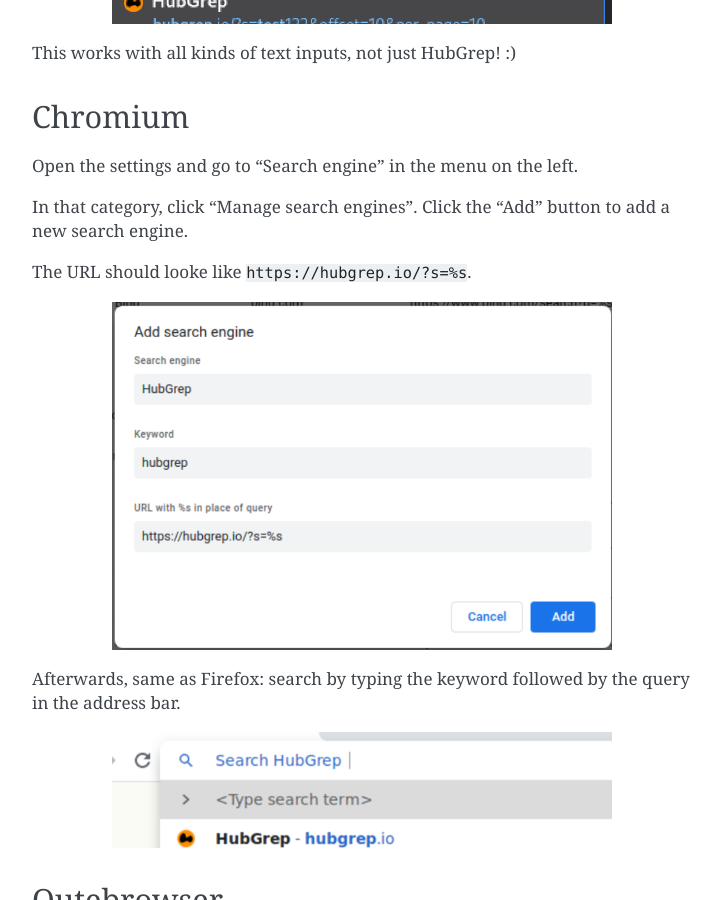
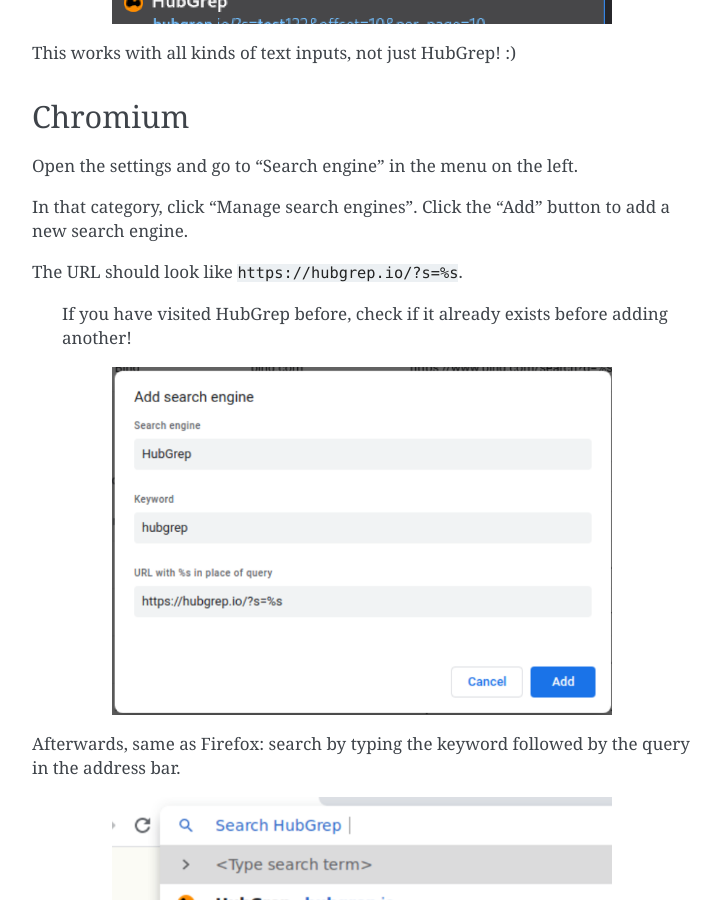
Before and after one commit to HubGrep/hubgrep_documentation, a Sphinx documentation site: the page built from source/docs/add_to_browser.md, in a window 1280 px wide and 900 px high, scrolled down 1396 px. Shown: the whole window, without its empty margins (388-1109 px from the left). Built offline with Sphinx 7.4.7, drawn with Linux system fonts in a browser that asks for light colours; pages that are not in the unit, such as notebooks, are missing from menus; the version number could not be read and is left out.

Commit message:
typo and comment

````diff
--- a/source/docs/add_to_browser.md
+++ b/source/docs/add_to_browser.md
@@ -40,8 +40,9 @@
 In that category, click "Manage search engines".
 Click the "Add" button to add a new search engine.
 
-The URL should looke like `https://hubgrep.io/?s=%s`.
+The URL should look like `https://hubgrep.io/?s=%s`.
 
+> If you have visited HubGrep before, check if it already exists before adding another!
 
 ```{image} ../_static/hubgrep_default_chromium0.png
 :alt: afterwards search by prefixing the search string in the addressbar with the Keyword
````
